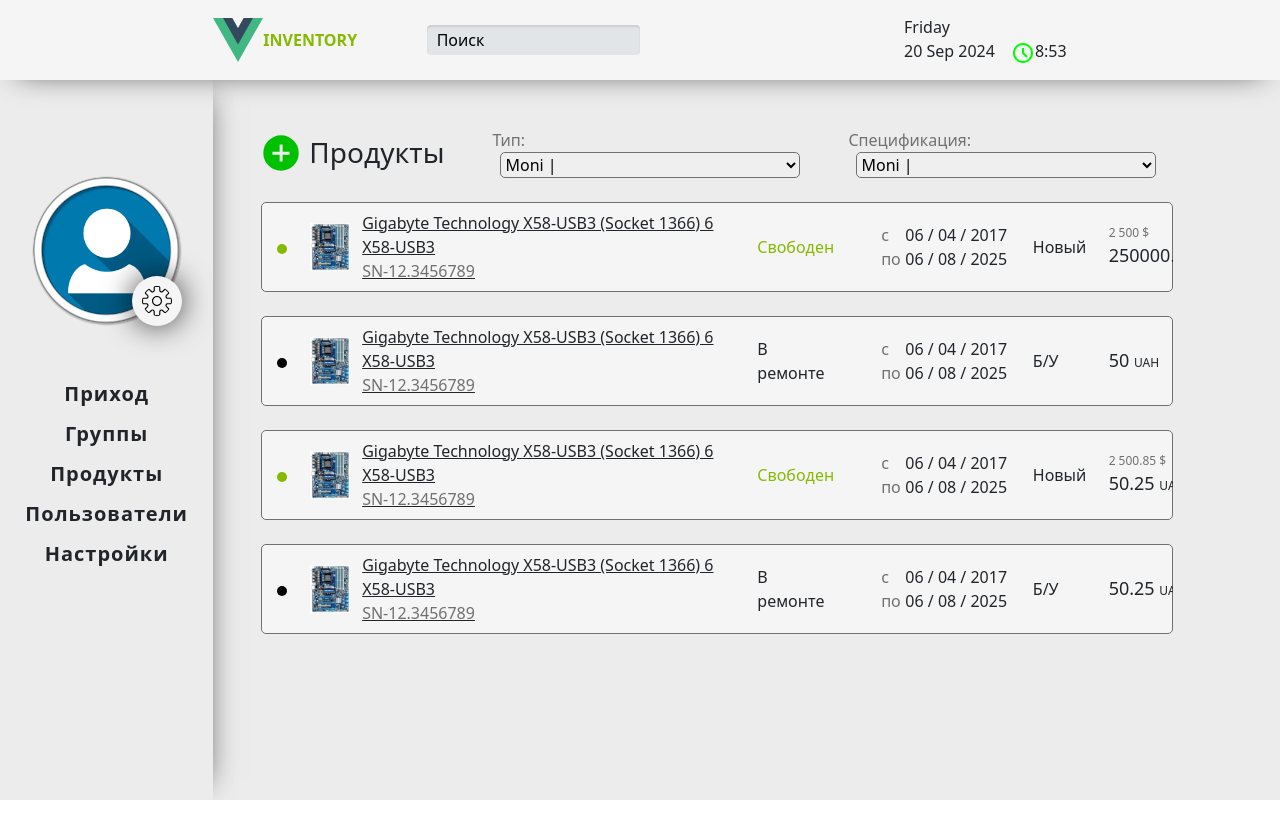
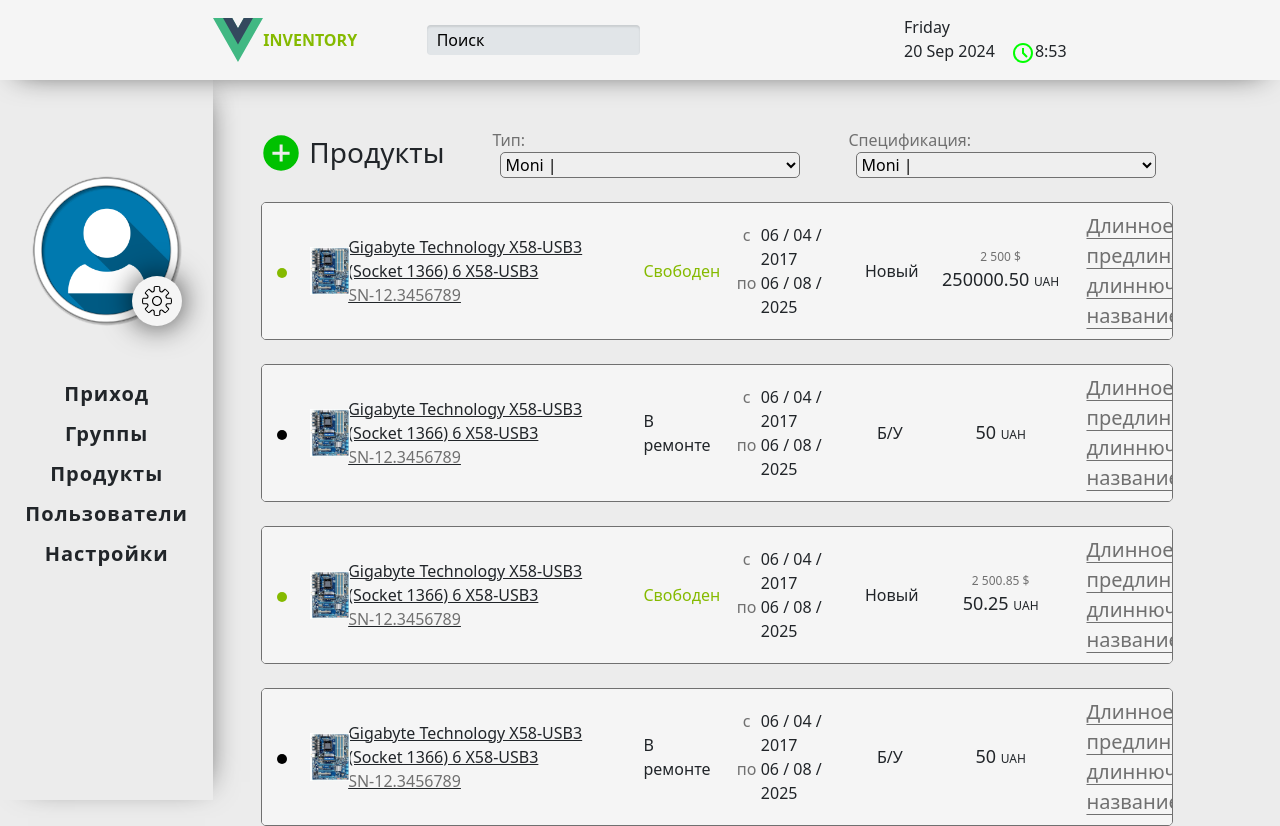
Before and after one commit to ArtemKumetsky/dzencode_test, a Vue app: page /products in a window 1280 px wide. Before the commit the page ends 800 px from the top, so only its background shows below. Built offline with nearby package versions, Linux system fonts and the light colour scheme.

Commit message:
Storage reworked

```diff
--- a/src/components/v-arrival.vue
+++ b/src/components/v-arrival.vue
@@ -5,7 +5,7 @@
 export default {
   components: {InteractiveMenu},
   computed: {
-    ...mapGetters(['Products'])
+    ...mapGetters(['FakeDatabase'])
   },
   methods: {
     removeItem() {
@@ -22,24 +22,24 @@
       <h3 class="ms-2 mb-0">Приходы</h3>
     </div>
     <div class="arrival-content">
-      <div class="arrival-item container-fluid mt-4 pt-2 pb-2" v-for="item in this.Products">
+      <div class="arrival-item container-fluid mt-4 pt-2 pb-2" v-for="item in this.FakeDatabase">
         <div class="arrival-item-title ms-4 col-xl-5 col-xxl-6 col-4">
-          <span>{{ item.Title }}</span>
+          <span>{{ item.Arrival.title }}</span>
         </div>
         <div class="arrival-item-stock col-2">
           <img src="@/assets/arrival/more-btn.svg" alt="stock_img">
           <div class="ms-4">
-            <span>{{ item.Stock }}</span>
+            <span>{{ item.Arrival.stock }}</span>
             <b>Продукта</b>
           </div>
         </div>
         <div class="arrival-item-date col-2">
-          <div class="arrival-item-subdate">{{ item.Subdate }}</div>
-          <span>{{ item.Date }}</span>
+          <div class="arrival-item-subdate">{{ item.Arrival.subdate }}</div>
+          <span>{{ item.Arrival.date }}</span>
         </div>
         <div class="arrival-item-price col-xxl-1 col-2">
-          <div class="arrival-item-subprice">{{ item.Subprice }}</div>
-          <span>{{ item.Price }} <b>UAH</b></span>
+          <div class="arrival-item-subprice">{{ item.Arrival.subprice }}</div>
+          <span>{{ item.Arrival.price }} <b>UAH</b></span>
         </div>
         <img src="@/assets/arrival/delete-btn.svg" alt="delete_img" class="delete-btn col-1 ms-4" @click="removeItem">
       </div>
--- a/src/components/v-products.vue
+++ b/src/components/v-products.vue
@@ -5,7 +5,7 @@
 export default {
   components: {InteractiveMenu},
   computed: {
-    ...mapGetters(['Products']),
+    ...mapGetters(['FakeDatabase']),
   },
   methods: {
     removeItem() {
@@ -37,54 +37,56 @@
       </div>
     </div>
 
-    <div class="products-content">
-      <div class="product-item mt-4 pt-2 pb-2" v-for="item in this.Products">
-        <div class="product-img-container col-1" v-if="item.details.status === 'Свободен'">
-          <img :src="item.details.src" alt="product_img" class="ms-5">
+    <div class="products-content container">
+      <div class="product-item row flex-nowrap overflow-auto mt-4 pt-2 pb-2 pe-4" v-for="item in this.FakeDatabase">
+        <div class="product-img-container col-1 ps-5" v-if="item.Product.status === 'Свободен'">
+          <img :src="item.Product.src" alt="product_img" class="">
         </div>
-        <div class="product-img-container col-1 status-busy" v-else>
-          <img :src="item.details.src" alt="product_img" class="ms-5">
+        <div class="product-img-container col-1 ps-5 status-busy" v-else>
+          <img :src="item.Product.src" alt="product_img" class="">
         </div>
-        <div class="product-name col-5 ms-4">
-          {{ item.details.description }}
-          <span>{{ item.details.detailed }}</span>
+        <div class="product-name col-4">
+          {{ item.Product.description }}
+          <span>{{ item.Product.detailed }}</span>
         </div>
-        <div class="product-status col-1 ms-3 status-free" v-if="item.details.status === 'Свободен'">
-          {{ item.details.status }}
+        <div class="product-status col-1 status-free" v-if="item.Product.status === 'Свободен'">
+          {{ item.Product.status }}
         </div>
-        <div class="product-status col-1 ms-3" v-else>{{ item.details.status }}</div>
-        <div class="product-date col-2 ms-5">
+        <div class="product-status col-1" v-else>{{ item.Product.status }}</div>
+        <div class="product-date col-2">
           <div>
             <span>с</span>
-            {{ item.details.status_from }}
+            {{ item.Product.status_from }}
           </div>
           <div>
             <span>по</span>
-            {{ item.details.status_to }}
+            {{ item.Product.status_to }}
           </div>
         </div>
         <div class="product-newness col-1">
-          {{ item.details.newness }}
+          {{ item.Product.newness }}
         </div>
-        <div class="product-item-price col-1">
-          <div>{{ item.Subprice }}</div>
-          <span>{{ item.Price }} <b>UAH</b></span>
+        <div class="product-item-price col-2">
+          <div>{{ item.Arrival.subprice }}</div>
+          <span>{{ item.Arrival.price }} <b>UAH</b></span>
         </div>
-        <div class="product-item-group-title styled-text ms-5 col-4">
-          <span>{{ item.details.groupTitle }}</span>
+        <div class="product-item-group-title styled-text col-3">
+          <span>{{ item.Group.groupTitle }}</span>
         </div>
         <div class="product-item-client-name styled-text col-3">
-          <span v-if="item.details.clientName !== '—'">{{ item.details.clientName }}</span>
-          <i v-else>{{ item.details.clientName }}</i>
+          <span v-if="item.Product.clientName !== '—'">{{ item.Product.clientName }}</span>
+          <i v-else>{{ item.Product.clientName }}</i>
         </div>
-        <div class="product-item-title styled-text ms-5 col-4">
-          <span>{{ item.Title }}</span>
+        <div class="product-item-title styled-text col-3">
+          <span>{{ item.Arrival.title }}</span>
         </div>
         <div class="product-item-date col-2">
-          <div class="product-item-subdate">{{ item.Subdate }}</div>
-          <span>{{ item.Date }}</span>
+          <div class="product-item-subdate">{{ item.Arrival.subdate }}</div>
+          <span>{{ item.Arrival.date }}</span>
         </div>
-        <img src="@/assets/arrival/delete-btn.svg" alt="delete_img" class="delete-btn ms-4" @click="removeItem">
+        <div class="delete-btn col-1 me-2">
+          <img src="@/assets/arrival/delete-btn.svg" alt="delete_img" class="delete-btn" @click="removeItem">
+        </div>
       </div>
 
     </div>
@@ -129,7 +131,6 @@
 }
 
 .products-content {
-  overflow-x: auto;
   width: 100%;
 }
 
@@ -140,6 +141,9 @@
   border-radius: 5px;
   border: 1px solid var(--c-gray);
   transition: .3s all;
+
+  scrollbar-width: thin;
+  scrollbar-color: var(--c-nav-lime) transparent;
 }
 
 .product-img-container {
@@ -179,10 +183,16 @@
   background: black
 }
 
-.product-date span {
-  color: var(--c-gray);
-  display: inline-block;
-  width: 20px;
+.product-date {
+  text-align: center;
+  span {
+    color: var(--c-gray);
+    display: inline-block;
+    width: 20px;
+  }
+}
+.product-newness {
+  text-align: center;
 }
 
 .styled-text span {
@@ -205,6 +215,7 @@
 .product-item-price {
   font-size: 18px;
   text-wrap: nowrap;
+  text-align: center;
 
   div {
     width: 100%;
--- a/src/store.js
+++ b/src/store.js
@@ -10,15 +10,17 @@
                     detailed: "SN-12.3456789"
                 }
             ],
-            Products: [
+            FakeDatabase: [
                 {
-                    Title: "Длинное предлинное длиннючее название прихода",
-                    Stock: "23",
-                    Subdate: "04/12",
-                    Date: "06 / Апр / 2017",
-                    Subprice: "2 500 $",
-                    Price: "250000.50",
-                    details: {
+                    Arrival: {
+                        title: "Длинное предлинное длиннючее название прихода",
+                        stock: "23",
+                        subdate: "04/12",
+                        date: "06 / Апр / 2017",
+                        subprice: "2 500 $",
+                        price: "250000.50",
+                    },
+                    Product: {
                         src: "src/assets/interactive-menu/item.png",
                         description: "Gigabyte Technology X58-USB3 (Socket 1366) 6 X58-USB3",
                         detailed: "SN-12.3456789",
@@ -27,17 +29,21 @@
                         status_to: "06 / 08 / 2025",
                         newness: "Новый",
                         clientName: "—",
+                    },
+                    Group: {
                         groupTitle: "Длинное предлинное длиннючее название группы"
                     }
                 },
                 {
-                    Title: "Длинное название прихода",
-                    Stock: "23",
-                    Subdate: "09/12",
-                    Date: "06 / Сен / 2017",
-                    Subprice: "",
-                    Price: "50",
-                    details: {
+                    Arrival: {
+                        title: "Длинное название прихода",
+                        stock: "23",
+                        subdate: "09/12",
+                        date: "06 / Сен / 2017",
+                        subprice: "",
+                        price: "50",
+                    },
+                    Product: {
                         src: "src/assets/interactive-menu/item.png",
                         description: "Gigabyte Technology X58-USB3 (Socket 1366) 6 X58-USB3",
                         detailed: "SN-12.3456789",
@@ -46,17 +52,21 @@
                         status_to: "06 / 08 / 2025",
                         newness: "Б/У",
                         clientName: "—",
+                    },
+                    Group: {
                         groupTitle: "Длинное предлинное длиннючее название группы"
                     }
                 },
                 {
-                    Title: "Длинное предлинное длиннючее название прихода",
-                    Stock: "23",
-                    Subdate: "06/12",
-                    Date: "06 / Июн / 2017",
-                    Subprice: "2 500.85 $",
-                    Price: "50.25",
-                    details: {
+                    Arrival: {
+                        title: "Длинное предлинное длиннючее название прихода",
+                        stock: "23",
+                        subdate: "06/12",
+                        date: "06 / Июн / 2017",
+                        subprice: "2 500.85 $",
+                        price: "50.25",
+                    },
+                    Product: {
                         src: "src/assets/interactive-menu/item.png",
                         description: "Gigabyte Technology X58-USB3 (Socket 1366) 6 X58-USB3",
                         detailed: "SN-12.3456789",
@@ -65,17 +75,21 @@
                         status_to: "06 / 08 / 2025",
                         newness: "Новый",
                         clientName: "Христорожденственский Александр",
+                    },
+                    Group: {
                         groupTitle: "Длинное предлинное длиннючее название группы"
                     }
                 },
                 {
-                    Title: "Длинное название прихода",
-                    Stock: "23",
-                    Subdate: "02/12",
-                    Date: "06 / Фев / 2017",
-                    Subprice: "",
-                    Price: "50.25",
-                    details: {
+                    Arrival: {
+                        title: "Длинное название прихода",
+                        stock: "23",
+                        subdate: "02/12",
+                        date: "06 / Фев / 2017",
+                        subprice: "",
+                        price: "50",
+                    },
+                    Product: {
                         src: "src/assets/interactive-menu/item.png",
                         description: "Gigabyte Technology X58-USB3 (Socket 1366) 6 X58-USB3",
                         detailed: "SN-12.3456789",
@@ -84,6 +98,8 @@
                         status_to: "06 / 08 / 2025",
                         newness: "Б/У",
                         clientName: "—",
+                    },
+                    Group: {
                         groupTitle: "Длинное предлинное длиннючее название группы"
                     }
                 },
@@ -116,7 +132,7 @@
     },
     getters: {
         Cart: state => state.Cart,
-        Products: state => state.Products,
+        FakeDatabase: state => state.FakeDatabase,
     },
 })
 
```
